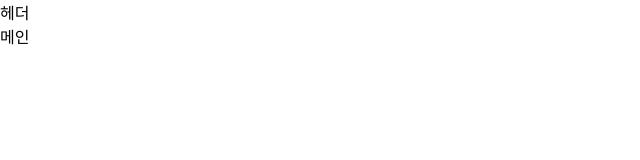
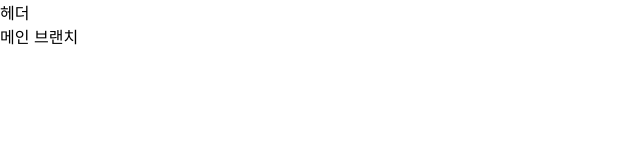
Before and after one commit to calvin9150/kurly-frontend, a React (Create React App) app: page / in a window 1280 px wide. Shown: the top 160 px of the page, without its empty margins (0-640 px from the left). Built offline with nearby package versions, Linux system fonts and the light colour scheme.

Commit message:
브랜치 테스트1

```diff
--- a/src/pages/Main.js
+++ b/src/pages/Main.js
@@ -1,7 +1,7 @@
-import React from "react";
+import React from 'react';
 
-const Main = (props) => {
-  return <div>메인</div>;
+const Main = props => {
+	return <div>메인 브랜치</div>;
 };
 
 export default Main;
```
